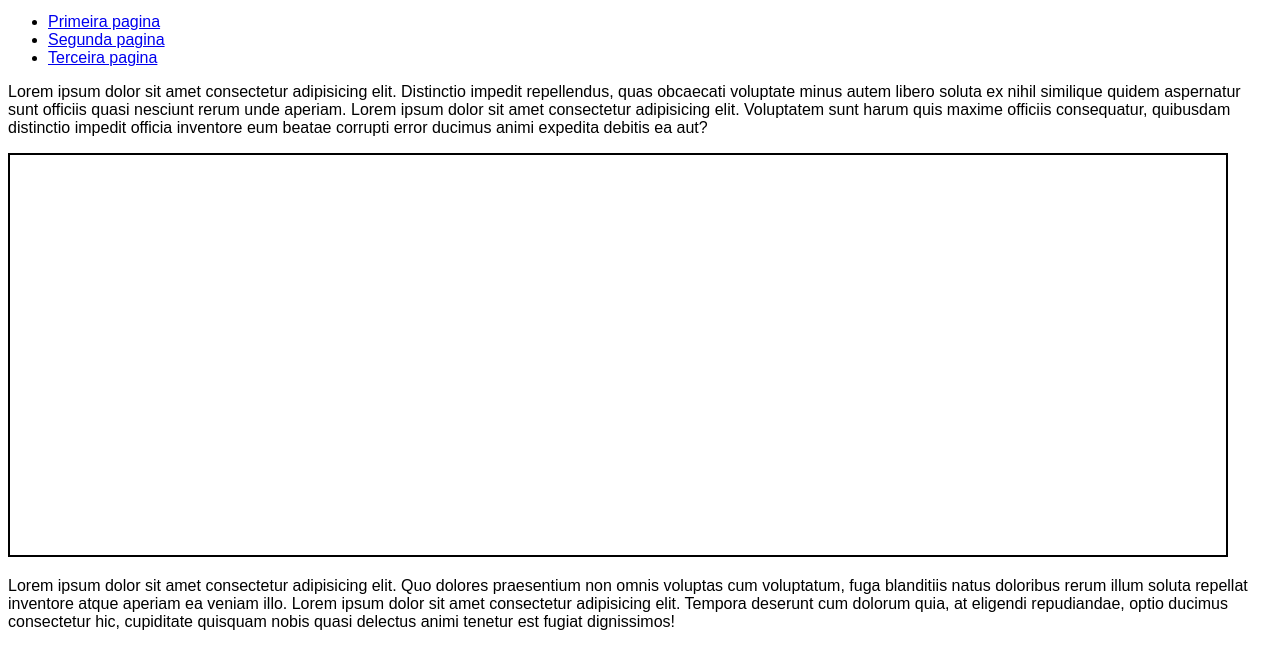
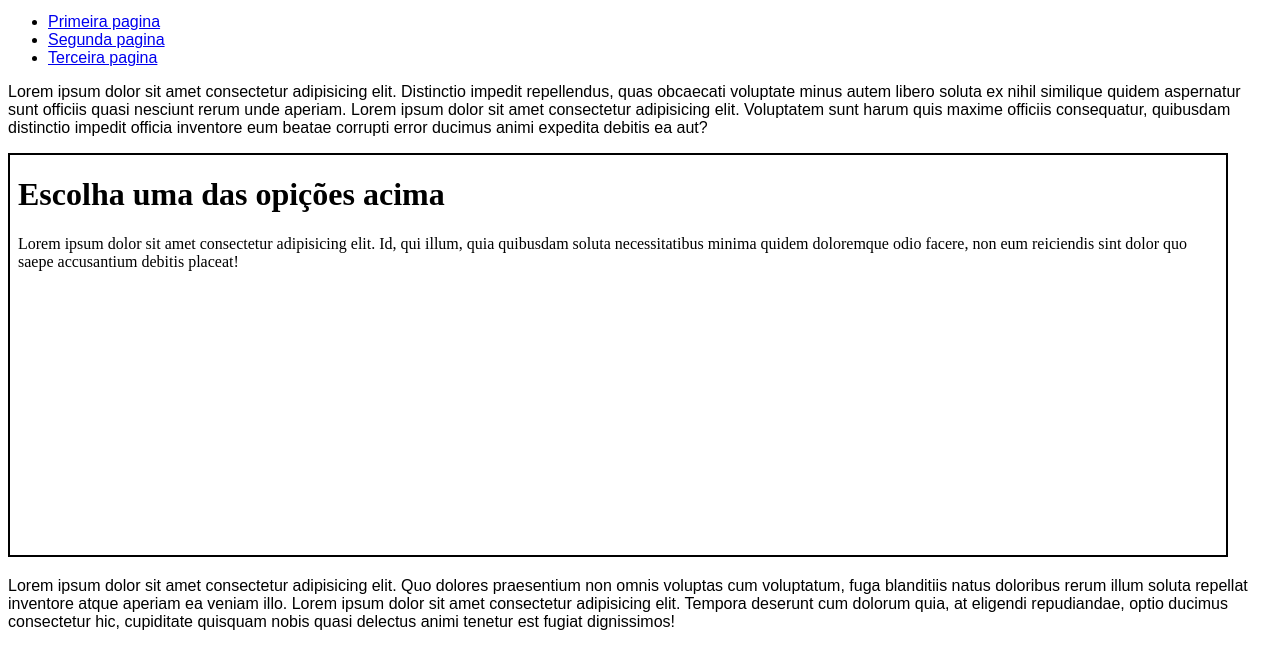
Before and after one commit to MariaClaraBermudez/html, a plain HTML site: page exercicios/Ex024/iframe003.html in a window 1280 px wide. Shown: the part 137-800 px from the top of the page. Drawn offline with Linux system fonts and the light colour scheme.

Commit message:
exercicio iframe 003 atualização

```diff
--- a/exercicios/Ex024/iframe003.html
+++ b/exercicios/Ex024/iframe003.html
@@ -34,7 +34,9 @@
 
     <p>Lorem ipsum dolor sit amet consectetur adipisicing elit. Distinctio impedit repellendus, quas obcaecati voluptate minus autem libero soluta ex nihil similique quidem aspernatur sunt officiis quasi nesciunt rerum unde aperiam. Lorem ipsum dolor sit amet consectetur adipisicing elit. Voluptatem sunt harum quis maxime officiis consequatur, quibusdam distinctio impedit officia inventore eum beatae corrupti error ducimus animi expedita debitis ea aut?</p>
 
-    <iframe id="tela" name="frame" src="">
+    <!--como colocar conteudo dentro do iframe-->
+
+    <iframe id="tela" name="frame" srcdoc="<h1>Escolha uma das opições acima </h1><p>Lorem ipsum dolor sit amet consectetur adipisicing elit. Id, qui illum, quia quibusdam soluta necessitatibus minima quidem doloremque odio facere, non eum reiciendis sint dolor quo saepe accusantium debitis placeat!</p">
         <p>Infelizmente seu navegador não é compativel com isso.</p>
     </iframe>
 
```
